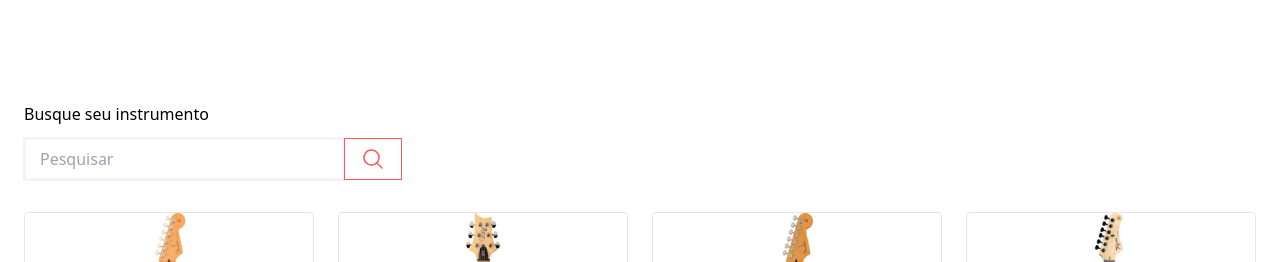
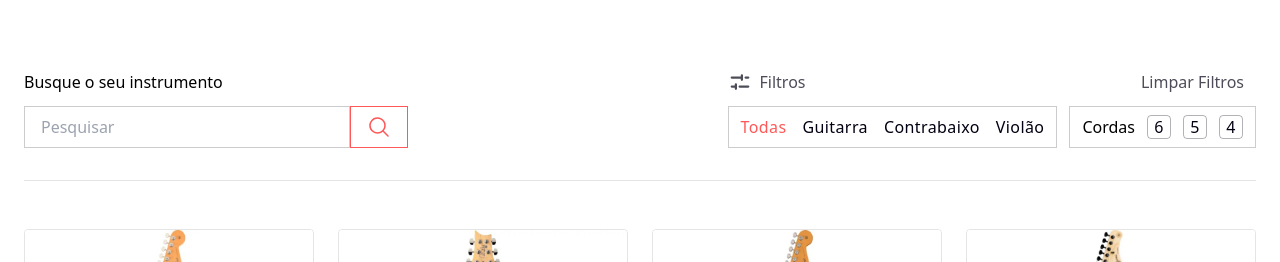
Before and after one commit to CristianDaniel1/silverhand-store, a React (Vite) app: page / in a window 1280 px wide. Shown: the part 1766-2028 px from the top of the page. Built offline with nearby package versions, Linux system fonts and the light colour scheme.

Commit message:
Adição de filtros de ajustes gerais

```diff
--- a/src/components/header/Navigation.tsx
+++ b/src/components/header/Navigation.tsx
@@ -1,4 +1,4 @@
-import { NavLink } from 'react-router';
+import { useFilterStore } from '../../store/filterStore';
 
 interface NavigationProps {
   isVisible: boolean;
@@ -11,7 +11,10 @@ export const Navigation = ({
   onCloseBar,
   onToggleBar,
 }: NavigationProps) => {
-  function handleCloseBar() {
+  const setCategory = useFilterStore(state => state.setCategory);
+
+  function handleCloseBar(categ: string) {
+    setCategory(categ);
     if (isVisible) onCloseBar(false);
   }
 
@@ -31,43 +34,32 @@ export const Navigation = ({
         }`}
       >
         <li>
-          <NavLink
-            to="/"
-            onClick={handleCloseBar}
-            className={({ isActive }) =>
-              `hover:text-primary duration-200 ${
-                isActive ? 'text-primary' : ''
-              }`
-            }
+          <a
+            href="#shop"
+            onClick={() => handleCloseBar('guitarra')}
+            className="hover:text-primary duration-200"
           >
             Guitarras
-          </NavLink>
+          </a>
+        </li>
+
+        <li>
+          <a
+            href="#shop"
+            onClick={() => handleCloseBar('violão')}
+            className="hover:text-primary duration-200"
+          >
+            Violões
+          </a>
         </li>
         <li>
-          <NavLink
-            to="/$"
-            onClick={handleCloseBar}
-            className={({ isActive }) =>
-              `hover:text-primary duration-200 ${
-                isActive ? 'text-primary' : ''
-              }`
-            }
-          >
-            Violões
-          </NavLink>
-        </li>
-        <li>
-          <NavLink
-            to="/$"
-            onClick={handleCloseBar}
-            className={({ isActive }) =>
-              `hover:text-primary duration-200 ${
-                isActive ? 'text-primary' : ''
-              }`
-            }
+          <a
+            href="#shop"
+            onClick={() => handleCloseBar('contrabaixo')}
+            className="hover:text-primary duration-200"
           >
             Contrabaixos
-          </NavLink>
+          </a>
         </li>
       </ul>
     </nav>
--- /dev/null
+++ b/src/components/icons/FadersIcon.tsx
@@ -0,0 +1,13 @@
+export const FadersIcon = () => {
+  return (
+    <svg
+      xmlns="http://www.w3.org/2000/svg"
+      width="24"
+      height="24"
+      fill="currentColor"
+      viewBox="0 0 256 256"
+    >
+      <path d="M176,80a12,12,0,0,1,12-12h28a12,12,0,0,1,0,24H188A12,12,0,0,1,176,80ZM40,92h96v12a12,12,0,0,0,24,0V56a12,12,0,0,0-24,0V68H40a12,12,0,0,0,0,24Zm176,72H124a12,12,0,0,0,0,24h92a12,12,0,0,0,0-24ZM84,140a12,12,0,0,0-12,12v12H40a12,12,0,0,0,0,24H72v12a12,12,0,0,0,24,0V152A12,12,0,0,0,84,140Z"></path>
+    </svg>
+  );
+};
--- /dev/null
+++ b/src/components/instrumentShop/Filter.tsx
@@ -0,0 +1,83 @@
+import { useState } from 'react';
+import { FadersIcon } from '../icons/FadersIcon';
+import { useFilterStore } from '../../store/filterStore';
+
+const strings = [6, 5, 4];
+const categories = ['todas', 'guitarra', 'contrabaixo', 'violão'];
+
+interface FilterProps {
+  currentCateg: string;
+  currentStringNum: number | undefined;
+}
+
+export const Filter = ({ currentCateg, currentStringNum }: FilterProps) => {
+  const [isOpen, setIsOpen] = useState(false);
+  const setCategory = useFilterStore(state => state.setCategory);
+  const setStringNum = useFilterStore(state => state.setStringNum);
+  const clearFilters = useFilterStore(state => state.clearFilters);
+
+  function handleCategoryClick(categ: string) {
+    setCategory(categ);
+  }
+
+  function handleStringClick(stringNum: number) {
+    setStringNum(stringNum);
+  }
+
+  function handleOpenFilter() {
+    setIsOpen(prevOpen => !prevOpen);
+  }
+
+  return (
+    <div className="relative">
+      <div className="text-secundary/70 pb-3 flex justify-between">
+        <div
+          className="font-medium items-center gap-2 flex cursor-pointer md:cursor-auto w-22"
+          onClick={handleOpenFilter}
+        >
+          <FadersIcon /> Filtros
+        </div>
+        <div
+          onClick={clearFilters}
+          className="font-medium hover:text-primary duration-200 cursor-pointer px-3"
+        >
+          Limpar Filtros
+        </div>
+      </div>
+      <div
+        className={`absolute left-0 bg-white translate-y-1/2 md:translate-y-0 z-10 top-0 md:static gap-2 xl:gap-3 ${
+          isOpen ? 'flex-col border border-secundary/10' : 'hidden'
+        } md:flex md:flex-row md:border-none text-sm md:text-base`}
+      >
+        <div className="flex gap-4 px-3 py-2 md:border md:border-secundary/20 border-b flex-wrap">
+          {categories.map(categ => (
+            <button
+              key={categ}
+              onClick={() => handleCategoryClick(categ)}
+              className={`hover:text-primary duration-200 tracking-wide capitalize
+           ${currentCateg === categ ? 'text-primary' : 'text-secundary'}`}
+            >
+              {categ}
+            </button>
+          ))}
+        </div>
+        <div className="filter-list flex gap-3 items-center px-3 py-2 md:border md:border-secundary/20">
+          <div>Cordas</div>
+          {strings.map(stringNum => (
+            <button
+              key={stringNum}
+              onClick={() => handleStringClick(stringNum)}
+              className={`hover:text-primary hover:border-primary rounded border size-6 duration-200 flex justify-center items-center tracking-wide capitalize ${
+                currentStringNum === stringNum
+                  ? 'text-primary border-primary'
+                  : 'text-secundary border-secundary/30'
+              }`}
+            >
+              {stringNum}
+            </button>
+          ))}
+        </div>
+      </div>
+    </div>
+  );
+};
--- a/src/components/instrumentShop/Search.tsx
+++ b/src/components/instrumentShop/Search.tsx
@@ -21,19 +21,32 @@ export const Search = ({ setSearchTerm }: SearchProps) => {
   function handleSubmit(event: FormEvent<HTMLFormElement>) {
     event.preventDefault();
 
-    setSearchTerm(undefined);
+    const formData = new FormData(event.currentTarget);
+    const search = formData.get('search') as string;
+
+    if (!search) setSearchTerm(undefined);
+
+    if (lastChange.current && search) {
+      setSearchTerm(search);
+      clearTimeout(lastChange.current);
+    }
     event.currentTarget.reset();
   }
 
   return (
-    <form onSubmit={handleSubmit} className="w-full" ref={resetForm}>
-      <div className="py-8">
-        <label className="pb-3 inline-block">Busque seu instrumento</label>
+    <form
+      onSubmit={handleSubmit}
+      className="w-full md:w-[24rem]"
+      ref={resetForm}
+    >
+      <div className="">
+        <label className="pb-3 inline-block">Busque o seu instrumento</label>
         <div className="flex">
           <input
             type="search"
+            name="search"
             placeholder="Pesquisar"
-            className="w-full sm:w-[20rem] block bg-transparent px-4 py-2 outline outline-slate-100 focus-within:outline focus-within:outline-gray-200"
+            className="w-full block bg-transparent px-4 py-2 border border-secundary/20 focus-within:outline focus-within:outline-gray-200"
             onChange={handleChange}
           />
           <button className="border duration-200 px-4 py-2 text-primary border-primary hover:bg-primary hover:text-secundary hover:border-transparent active:text-primary active:bg-white active:border-primary">
--- a/src/components/instrumentShop/ShopContainer.tsx
+++ b/src/components/instrumentShop/ShopContainer.tsx
@@ -4,22 +4,38 @@ import { instruments } from '../../data.ts';
 import img from '../../assets/cool-guitar.jpg';
 import { Search } from './Search.tsx';
 import { useState } from 'react';
+import { Filter } from './Filter.tsx';
+import { useFilterStore } from '../../store/filterStore.ts';
 
 let filteredinstruments = [...instruments];
 
 export const ShopContainer = () => {
   const [searchTerm, setSearchTerm] = useState<string | undefined>();
-  // const [selectedCategory, setSelectedCategory] = useState();
+  const category = useFilterStore(state => state.category);
+  const selectedStringNum = useFilterStore(state => state.selectedStringNum);
+
+  filteredinstruments = instruments;
 
   if (searchTerm) {
-    console.log(searchTerm);
     filteredinstruments = instruments?.filter(instrument =>
       instrument.name
         .toLowerCase()
         .trim()
         .includes(searchTerm?.toLowerCase().trim())
     );
-  } else filteredinstruments = instruments;
+  }
+
+  if (selectedStringNum) {
+    filteredinstruments = filteredinstruments.filter(
+      instrument => instrument.stringNum === selectedStringNum
+    );
+  }
+
+  if (category !== 'todas') {
+    filteredinstruments = filteredinstruments.filter(
+      instrument => instrument.category === category
+    );
+  }
 
   return (
     <>
@@ -33,8 +49,18 @@ export const ShopContainer = () => {
           Instrumentos de Cordas
         </h2>
       </div>
-      <section className="max-container padding-y padding-x">
-        <Search setSearchTerm={setSearchTerm} />
+      <section
+        id="shop"
+        className="max-container padding-y padding-x min-h-[80vh]"
+      >
+        <div className=" flex flex-col gap-6 flex-wrap lg:flex-row md:justify-between border-b border-b-secundary/10 mb-12 md:pb-8">
+          <Search setSearchTerm={setSearchTerm} />
+          <Filter
+            currentStringNum={selectedStringNum}
+            currentCateg={category}
+          />
+        </div>
+        {searchTerm && <p>Pesquisando por {searchTerm}</p>}
         <ShopList>
           {filteredinstruments.length ? (
             filteredinstruments.map(instrument => (
--- a/src/components/instrumentShop/ShopItem.tsx
+++ b/src/components/instrumentShop/ShopItem.tsx
@@ -19,11 +19,11 @@ export const ShopItem = ({ id, name, price, image, ...props }: Instrument) => {
         to={`/instrumentos-de-cordas/${id}`}
         className="h-full flex flex-col instrument"
       >
-        <div className="overflow-clip">
+        <div className="overflow-clip aspect-square">
           <img
             src={image}
             alt={name}
-            className="object-cover aspect-square img-instrument "
+            className="object-cover aspect-square img-instrument"
           />
         </div>
         <div className="px-3 py-4 flex flex-col justify-between flex-1">
--- a/src/index.css
+++ b/src/index.css
@@ -111,6 +111,25 @@
   height: calc(100% - 14rem);
 }
 
+.filter-list {
+  transition-behavior: allow-discrete;
+}
+
+.filter > .filter-list {
+  display: none;
+  opacity: 0;
+}
+
+.filter:focus-within,
+.filter:hover > .filter-list {
+  display: block;
+  opacity: 1;
+
+  @starting-style {
+    opacity: 0;
+  }
+}
+
 ::-webkit-scrollbar {
   width: 0.45rem;
   background-color: #0a0a0a;
--- a/src/pages/Login.tsx
+++ b/src/pages/Login.tsx
@@ -31,12 +31,14 @@ export const Login = () => {
                 id="email"
                 label="Seu email"
                 type="email"
+                autoComplete="username"
                 placeholder="Digite o seu e-mail"
               />
               <Input
                 id="password"
                 label="Sua senha"
                 placeholder="Digite a sua senha"
+                autoComplete="current-password"
                 type="password"
               />
               <Button className="text-lg my-6 w-full" bgColor>
--- a/src/pages/SignUp.tsx
+++ b/src/pages/SignUp.tsx
@@ -34,6 +34,7 @@ export const SignUp = () => {
                 <Input
                   id="email"
                   label="Email *"
+                  autoComplete="email"
                   type="email"
                   placeholder="Digite o seu e-mail"
                 />
@@ -57,11 +58,12 @@ export const SignUp = () => {
                 <Input
                   id="password"
                   label="Senha *"
+                  autoComplete="new-password"
                   placeholder="Digite uima senha segura"
                   type="password"
                 />
                 <Input
-                  id="cpf"
+                  id="cep"
                   label="CEP para entrega *"
                   type="text"
                   placeholder="Informe o CEP"
--- /dev/null
+++ b/src/store/filterStore.ts
@@ -0,0 +1,23 @@
+import { create } from 'zustand';
+
+interface Filter {
+  category: string;
+  selectedStringNum: number | undefined;
+
+  setCategory: (categ: string) => void;
+  setStringNum: (stringNum: number) => void;
+  clearFilters: () => void;
+}
+
+export const useFilterStore = create<Filter>(set => {
+  return {
+    category: 'todas',
+    selectedStringNum: undefined,
+
+    setCategory: categ => set({ category: categ }),
+    setStringNum: stringNum => set({ selectedStringNum: stringNum }),
+    clearFilters: () => {
+      set({ category: 'todas', selectedStringNum: undefined });
+    },
+  };
+});
```
Also changed, not shown: src/components/header/Header.tsx (+7 -7 lines).
